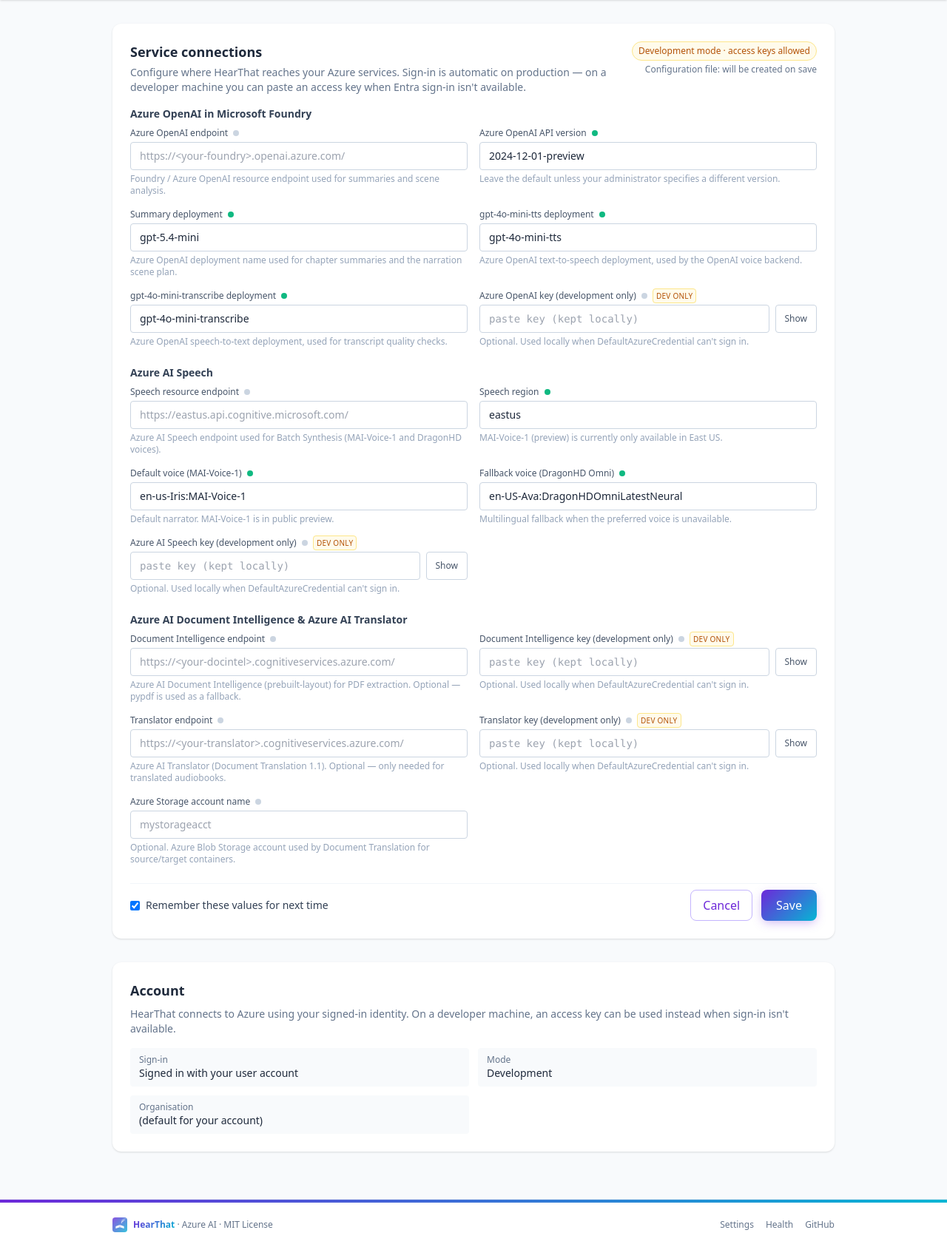
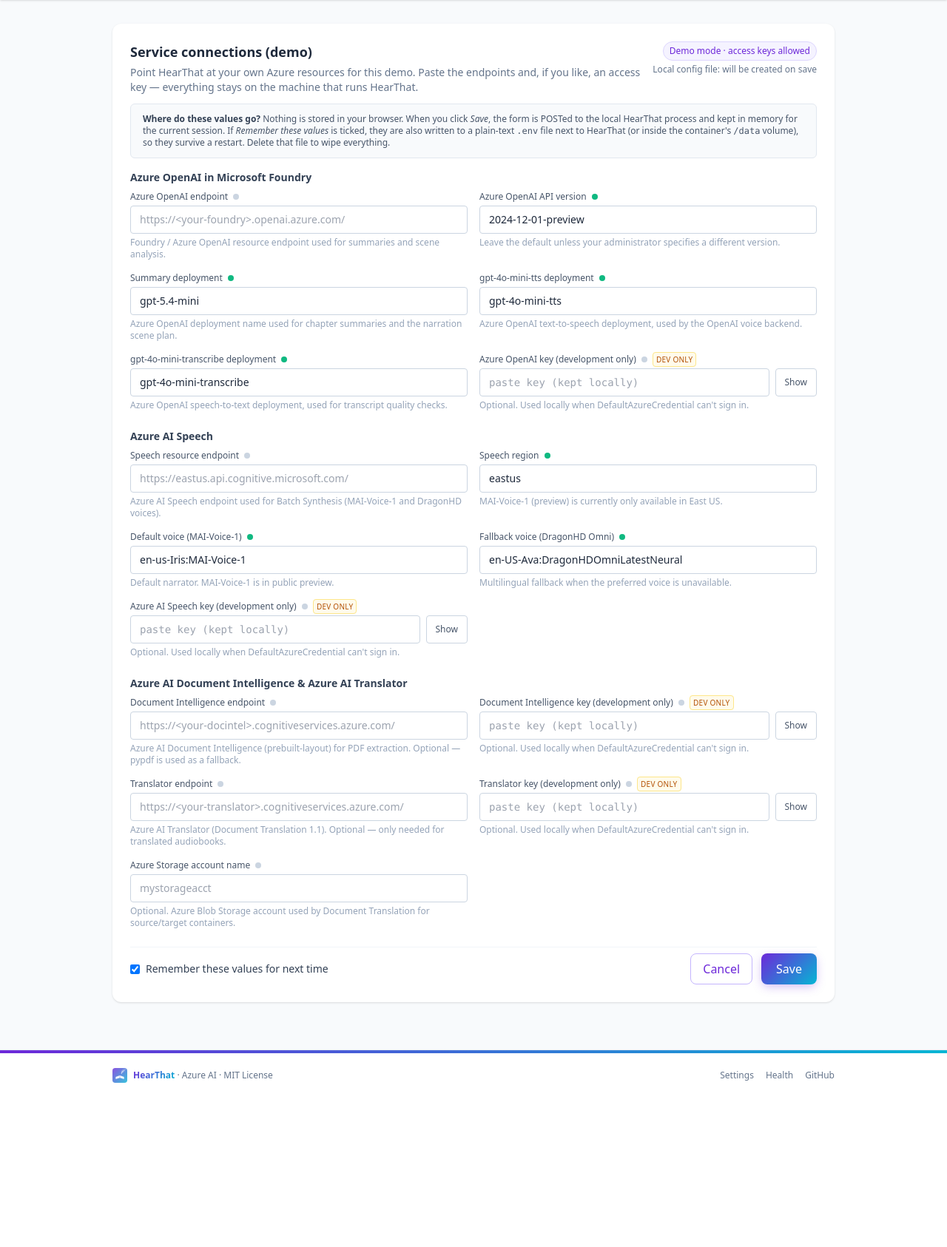
Before and after one commit to olivMertens/HearThat, a FastAPI app: page /settings in a window 1280 px wide. Shown: the part 92-1778 px from the top of the page at 74% size. After the commit the page ends 1556 px from the top, so only its background shows below. Run offline with FastAPI, Linux system fonts and the light colour scheme; some libraries are stand-ins or nearby versions.

Commit message:
ui(settings): drop Azure identity/login panel and clarify demo storage

```diff
--- a/src/hearthat/ui/app.py
+++ b/src/hearthat/ui/app.py
@@ -290,33 +290,6 @@ def _build_groups(settings: Settings) -> list[dict[str, object]]:
     return out
 
 
-def _identity_info(settings: Settings) -> dict[str, str]:
-    has_sp = bool(os.environ.get("AZURE_CLIENT_ID") and os.environ.get("AZURE_CLIENT_SECRET"))
-    has_keys = any(
-        [
-            settings.use_openai_key,
-            settings.use_speech_key,
-            settings.use_docintel_key,
-            settings.use_translator_key,
-        ]
-    )
-    has_cli = bool(os.environ.get("AZURE_TENANT_ID")) or not has_sp
-    if has_keys:
-        sign_in = "Using access keys (development)"
-    elif has_sp:
-        sign_in = "Signed in with an application identity"
-    elif has_cli:
-        sign_in = "Signed in with your user account"
-    else:
-        sign_in = "Not signed in yet"
-    tenant = os.environ.get("AZURE_TENANT_ID") or "(default for your account)"
-    return {
-        "Sign-in": sign_in,
-        "Mode": "Development" if settings.is_dev else "Production",
-        "Organisation": tenant,
-    }
-
-
 def _persist_env_file(updates: dict[str, str], env_path: Path) -> None:
     """Write/update keys in the .env file (creates it if missing)."""
     existing: list[str] = []
@@ -351,7 +324,6 @@ async def settings_page(request: Request, saved: int = 0) -> HTMLResponse:
         {
             "active_page": "settings",
             "groups": _build_groups(settings),
-            "identity": _identity_info(settings),
             "env_file_exists": env_path.exists(),
             "is_dev": settings.is_dev,
             "message": "Settings applied." if saved else None,
--- a/src/hearthat/ui/templates/settings.html
+++ b/src/hearthat/ui/templates/settings.html
@@ -4,26 +4,29 @@
 <section class="rounded-xl bg-white p-6 shadow">
   <div class="flex items-start justify-between gap-4 mb-2">
     <div>
-      <h2 class="text-lg font-semibold">Service connections</h2>
+      <h2 class="text-lg font-semibold">Service connections (demo)</h2>
       <p class="text-sm text-slate-500 mt-1">
-        Configure where HearThat reaches your Azure services. Sign-in is automatic on production —
-        on a developer machine you can paste an access key when Entra sign-in isn't available.
+        Point HearThat at your own Azure resources for this demo. Paste the endpoints and, if you
+        like, an access key — everything stays on the machine that runs HearThat.
       </p>
     </div>
     <div class="flex flex-col items-end gap-1 whitespace-nowrap">
-      {% if is_dev %}
-      <span class="text-xs px-2 py-1 rounded-full bg-amber-50 text-amber-700 border border-amber-200">
-        Development mode · access keys allowed
+      <span class="text-xs px-2 py-1 rounded-full bg-violet-50 text-violet-700 border border-violet-200">
+        Demo mode · access keys allowed
       </span>
-      {% else %}
-      <span class="text-xs px-2 py-1 rounded-full bg-emerald-50 text-emerald-700 border border-emerald-200">
-        Production mode · keys disabled
-      </span>
-      {% endif %}
       <span class="text-xs text-slate-500">
-        Configuration file: {{ "found" if env_file_exists else "will be created on save" }}
+        Local config file: {{ "found" if env_file_exists else "will be created on save" }}
       </span>
     </div>
+  </div>
+
+  <div class="mt-3 rounded-md border border-slate-200 bg-slate-50 px-4 py-3 text-xs text-slate-600">
+    <strong class="text-slate-700">Where do these values go?</strong>
+    Nothing is stored in your browser. When you click <em>Save</em>, the form is POSTed to the
+    local HearThat process and kept in memory for the current session. If <em>Remember these
+    values</em> is ticked, they are also written to a plain-text <code>.env</code> file next to
+    HearThat (or inside the container's <code>/data</code> volume), so they survive a restart.
+    Delete that file to wipe everything.
   </div>
 
   {% if message %}
@@ -86,22 +89,6 @@
   </form>
 </section>
 
-<section class="rounded-xl bg-white p-6 shadow">
-  <h2 class="text-lg font-semibold mb-2">Account</h2>
-  <p class="text-sm text-slate-500 mb-4">
-    HearThat connects to Azure using your signed-in identity. On a developer machine, an access
-    key can be used instead when sign-in isn't available.
-  </p>
-  <dl class="grid grid-cols-1 sm:grid-cols-2 gap-3 text-sm">
-    {% for k, v in identity.items() %}
-    <div class="bg-slate-50 rounded px-3 py-2">
-      <dt class="text-xs text-slate-500">{{ k }}</dt>
-      <dd class="text-slate-800 break-all">{{ v }}</dd>
-    </div>
-    {% endfor %}
-  </dl>
-</section>
-
 <script>
   document.querySelectorAll(".toggle-secret").forEach(function (btn) {
     btn.addEventListener("click", function () {
```
